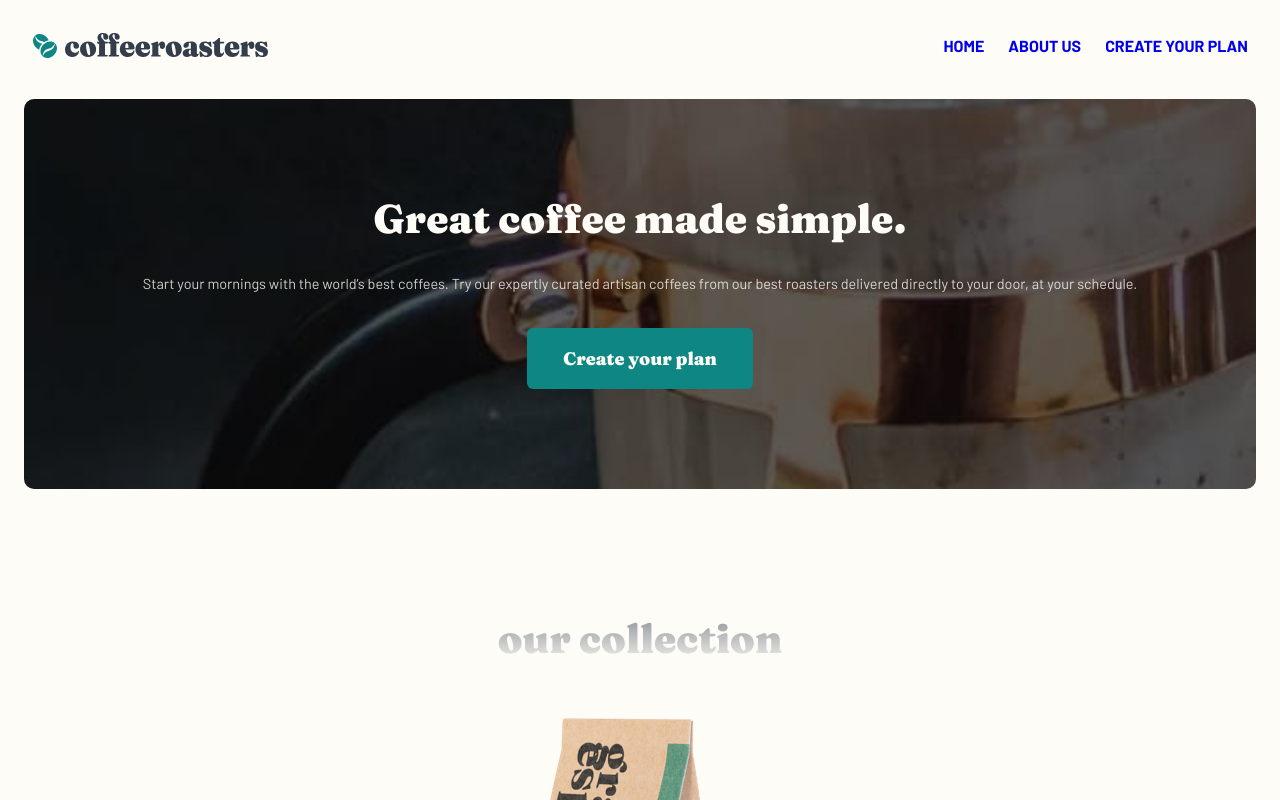
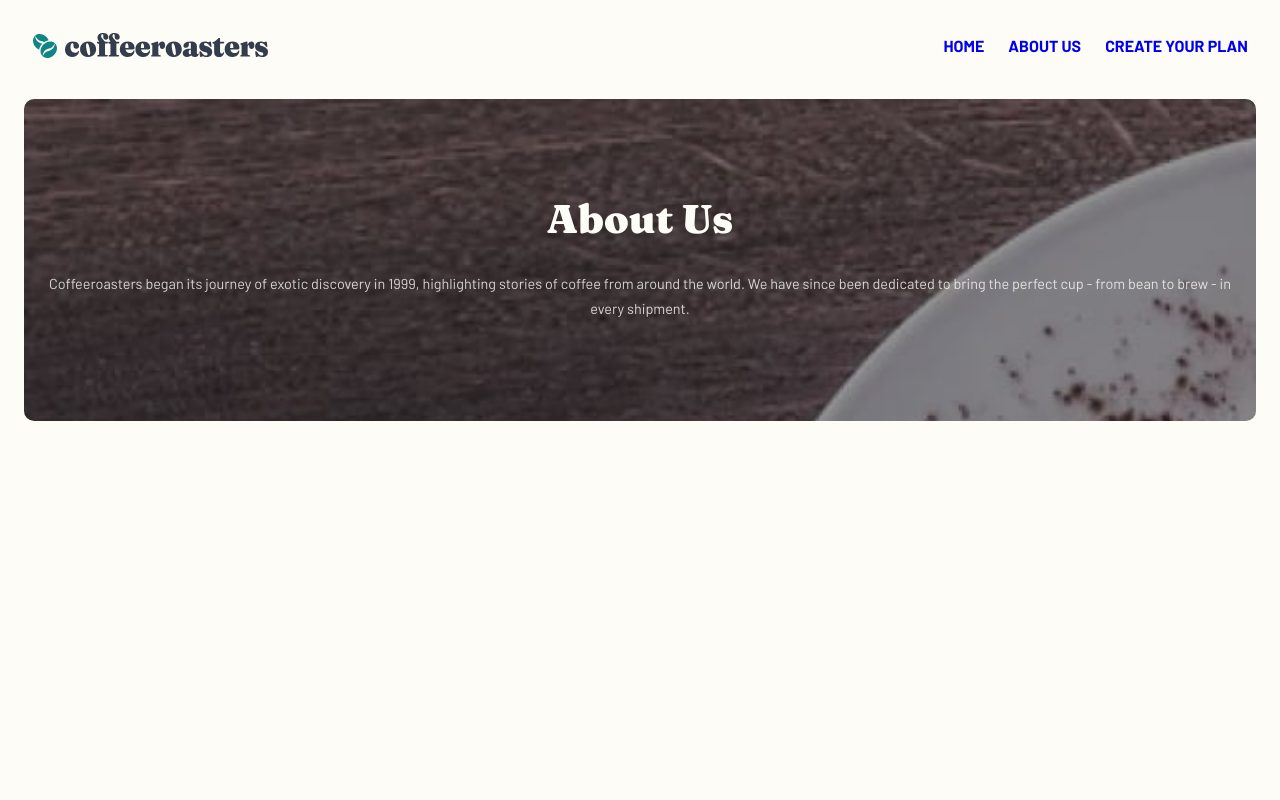
Before and after one commit to kebin20/coffee-roasters-website, a React (Vite) app: page / in a window 1280 px wide. Shown: the top 800 px of the page. Built offline with nearby package versions, Linux system fonts and the light colour scheme.

Commit message:
style: Completed styling for about us page

```diff
--- a/src/App.jsx
+++ b/src/App.jsx
@@ -1,6 +1,7 @@
 import React from "react";
-import Home from "./Pages/Home";
+// import Home from "./Pages/Home";
+import About from "./Pages/AboutUs"
 
 export default function App() {
-  return <Home />;
+  return <About />;
 }
--- a/src/Pages/AboutUs.jsx
+++ b/src/Pages/AboutUs.jsx
@@ -0,0 +1,23 @@
+import React from 'react';
+import styles from './AboutUs.module.css';
+import NavBar from '../UI/NavBar';
+import Footer from '../UI/Footer';
+
+export default function AboutUs() {
+  return (
+    <>
+      <NavBar />
+      <main>
+        <section className={styles.aboutUsHeroContainer}>
+          <h1 className={styles.aboutUsHeroTitle}>About Us</h1>
+          <p className={styles.aboutUsHeroText}>
+            Coffeeroasters began its journey of exotic discovery in 1999,
+            highlighting stories of coffee from around the world. We have since
+            been dedicated to bring the perfect cup - from bean to brew - in
+            every shipment.
+          </p>
+        </section>
+      </main>
+    </>
+  );
+}
--- a/src/Pages/AboutUs.module.css
+++ b/src/Pages/AboutUs.module.css
@@ -1,3 +1,29 @@
+.aboutUsHeroContainer {
+  display: flex;
+  flex-direction: column;
+  align-items: center;
+  text-align: center;
+  color: var(--lightCream);
+  background-image: url('../assets/about/mobile/image-hero-whitecup.jpg');
+  background-size: cover;
+  padding: 6.25em 1.5em;
+  margin: 1.5em;
+  border-radius: 10px;
+  gap: 2em;
+}
+
+.aboutUsHeroTitle {
+  font-size: 2.5rem;
+  line-height: 2.5rem;
+}
+
+.aboutUsHeroText {
+  font-size: 0.9rem;
+  line-height: 25px;
+  opacity: 0.8;
+  mix-blend-mode: normal;
+}
+
 /* Tablet portrait and larger */
 @media only screen and (min-width: 600px) {
 }
--- a/src/UI/NavBar.module.css
+++ b/src/UI/NavBar.module.css
@@ -31,7 +31,7 @@
   top: 3.9em;
   left: 0.9em;
   right: 0.9em;
-  bottom: 10em;
+  bottom: 5em;
   padding: 1.25em 1.5em;
   font-family: var(--title-font);
   border-radius: 10px;
@@ -106,8 +106,11 @@
 }
 
 /* Tablet portrait and larger */
-@media only screen and (min-width: 600px) {
-}
+/* @media only screen and (min-width: 600px) {
+  .navBar {
+    background-color: red;
+  }
+} */
 /* Tablet landscape and larger */
 @media only screen and (min-width: 900px) {
 }
```
